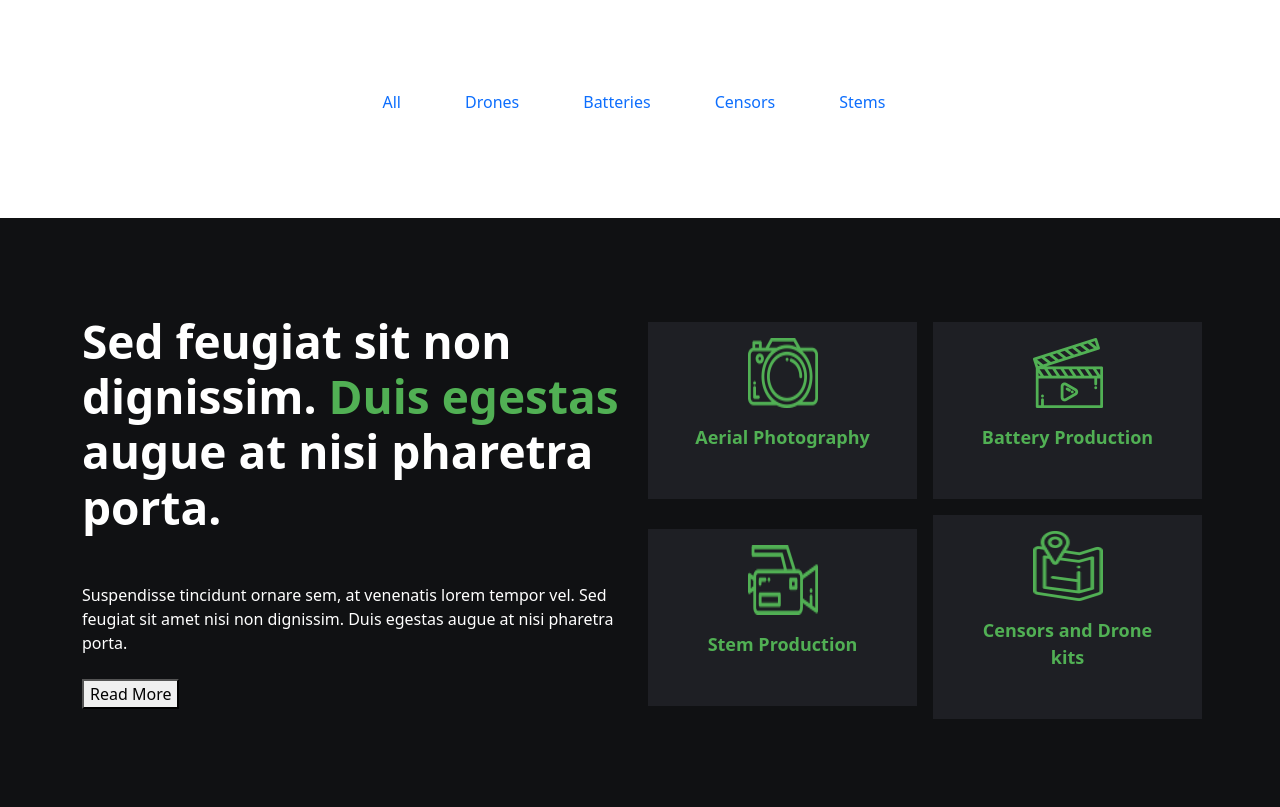
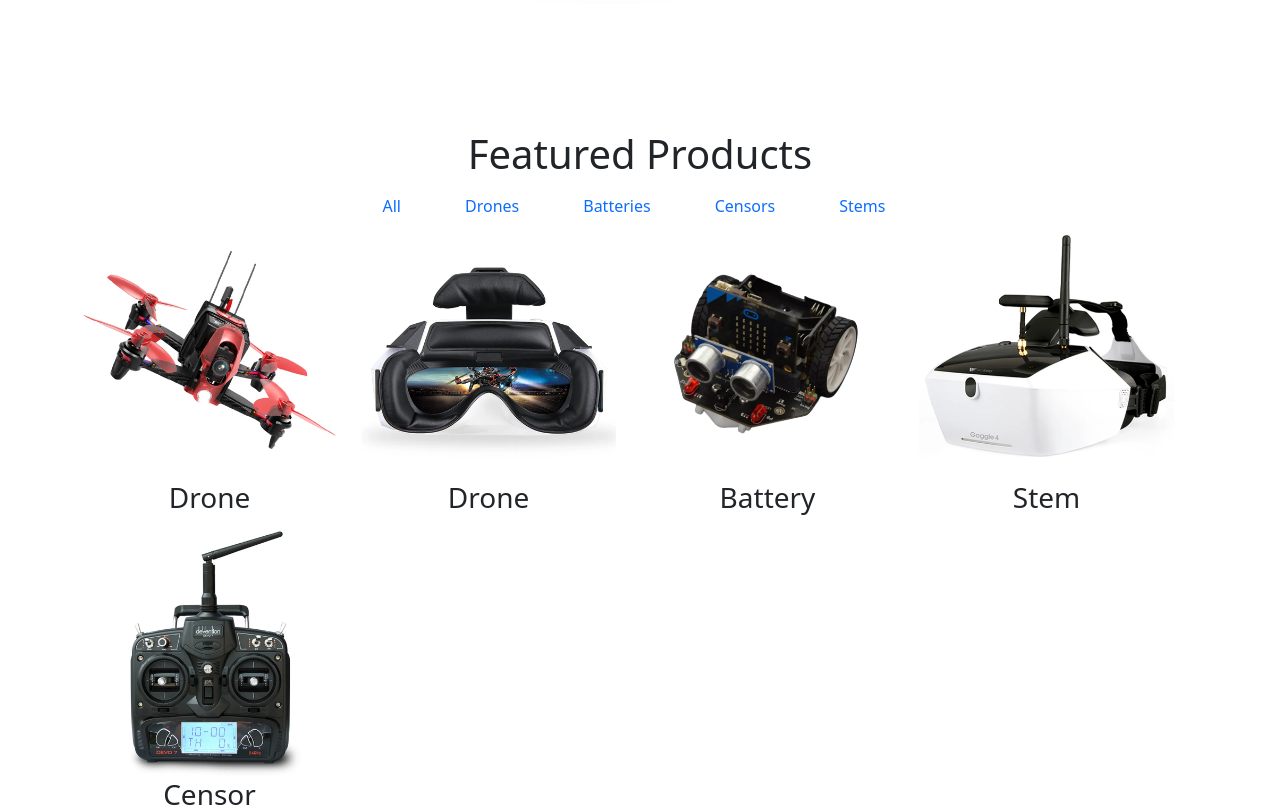
Before and after one commit to Rhoda-bot/ventory, a Next.js app: page / in a window 1280 px wide. Shown: the part 920-1727 px from the top of the page. Built offline with nearby package versions, Linux system fonts and the light colour scheme; some icons are missing.

Commit message:
created the product page.

```diff
--- a/pages/home/banner.js
+++ b/pages/home/banner.js
@@ -55,27 +55,27 @@ const Banner = () => {
                     </div>
                     <div className=" col-md-9 banner__image"></div>
                 </div>
-                <div className="row">
+                <div className="row pt-5">
 
                 <Slider {...settings}>
                     <div>
-                        <Image src={censor} className='img-fluid'/>
+                        <Image src={censor} alt='image' className='img-fluid'/>
                     </div>
                     <div>
-                        <Image src={drone1} className='img-fluid'/>
+                        <Image src={drone1} alt='image' className='img-fluid'/>
 
                     </div>
                     <div>
-                    <Image src={battery2} className='img-fluid'/>
+                    <Image src={battery2} alt='image' className='img-fluid'/>
                     </div>
                     <div>
-                    <Image src={dronekit2} className='img-fluid'/>
+                    <Image src={dronekit2} alt='image' className='img-fluid'/>
                     </div>
                     <div>
-                    <Image src={drone2} className='img-fluid'/>
+                    <Image src={drone2 }  alt='image'className='img-fluid'/>
                     </div>
                     <div>
-                    <Image src={battery} className='img-fluid'/>
+                    <Image src={battery} alt='image' className='img-fluid'/>
                     </div>
                 </Slider>
                 </div>
--- a/pages/index.js
+++ b/pages/index.js
@@ -1,5 +1,4 @@
 import Head from 'next/head'
-import Services from './services'
 import Footer from './reusables/footer'
 
 import Header from './reusables/header'
@@ -14,7 +13,6 @@ export default function Home() {
      <Header />
      <Banner />
       <Products />
-     <Services />
      <Footer />
     </>
   )
--- a/pages/products/index.js
+++ b/pages/products/index.js
@@ -1,28 +1,55 @@
 import { useState } from 'react';
 import productData from '../utility/products.json'
+import productListData from '../utility/product_list.json'
 import Link  from 'next/link'
 const Products = () => {
 
     const [products, setProducts] = useState(productData);
+    const [productList, setProductList] = useState(productListData);
+    const [ allProducts, setAllProducts] = useState(productList)
     const handleProductLists = (slug) => {
-        console.log(slug);
+        console.log("I clicked on: ",  slug);
+        const filt = productList.filter((val) => val.slug === slug)
+        setAllProducts(filt);
+
     }
+    const handleShowAllProducts = () => {
+        setAllProducts(productList);
+      };
     return (
         <>
-            <div className="products py-5">
+            <div className="products py-5 text-center">
                 <div className="container py-5">
                     <div className="row">
+                        <h1>Featured Products</h1>
                         <ul className='nav justify-content-center'>
+                            <li className=' nav-item mx-3'>
+                               <button onClick={ handleShowAllProducts } className='nav-link'>All</button>
+                            </li>
                         {
                             products && products.map((val)=> (
                                 <>
-                                    <li className=' nav-item mx-3 ' key={val.id}>
-                                        <Link href="#" className='nav-link' onClick={handleProductLists(val.slug)}>{val.name}</Link>
+                                    <li className=' nav-item mx-3' key={val.id}>
+                                        <button href="#" className='nav-link' key={val.id}  onClick={() => handleProductLists(val.slug)}>{val.name}</button>
                                     </li>
                                 </>
                             ))
                         }
                         </ul>
+                      <div className='row'>
+                            {
+                                allProducts && allProducts.map(({id,name,image})=> (
+                                    <>
+                                    <div className='col-md-3'>
+                                        <div key={id}>
+                                            <img src={image} className='img-fluid'/>
+                                            <h3>{name}</h3>
+                                        </div>
+                                    </div>
+                                    </>
+                                ))
+                            }
+                      </div>
                     </div>
                 </div>
             </div>
--- a/pages/reusables/header.js
+++ b/pages/reusables/header.js
@@ -5,24 +5,24 @@ import Link from 'next/link';
 function Header() {
   return (
     <>
-        <nav class="navbar navbar-expand-lg bg-light">
-        <div class="container">
-            <button class="navbar-toggler" type="button" data-bs-toggle="collapse" data-bs-target="#navbarText" aria-controls="navbarText" aria-expanded="false" aria-label="Toggle navigation">
-            <span class="navbar-toggler-icon"></span>
+        <nav className="navbar navbar-expand-lg bg-light">
+        <div className="container">
+            <button className="navbar-toggler" type="button" data-bs-toggle="collapse" data-bs-target="#navbarText" aria-controls="navbarText" aria-expanded="false" aria-label="Toggle navigation">
+            <span className="navbar-toggler-icon"></span>
             </button>
-            <div class="collapse navbar-collapse" id="navbarText">
-            <ul class="navbar-nav me-auto mb-2 mb-lg-0">
-                <li class="nav-item">
-                <Link class="nav-link active" aria-current="page" href="#">hello@trybasket.com</Link>
+            <div className="collapse navbar-collapse" id="navbarText">
+            <ul className="navbar-nav me-auto mb-2 mb-lg-0">
+                <li className="nav-item">
+                <Link className="nav-link active" aria-current="page" href="#">hello@trybasket.com</Link>
                 </li>
-                <li class="nav-item">
-                <Link class="nav-link" href="#"> Free Shipping for all Order above ₹299</Link>
+                <li className="nav-item">
+                <Link className="nav-link" href="#"> Free Shipping for all Order above ₹299</Link>
                 </li>
-                <li class="nav-item">
-                <Link class="nav-link" href="#">Pricing</Link>
+                <li className="nav-item">
+                <Link className="nav-link" href="#">Pricing</Link>
                 </li>
             </ul>
-            <div class="navbar-text d-flex">
+            <div className="navbar-text d-flex">
                 <span className='mx-2 px-1'><i className='fa fa-facebook'/></span>
                 <span className='mx-2 px-1'><i className='fa fa-twitter'/></span>
                 <span className='mx-2 px-1'><i className='fa fa-linkedin'/></span>
@@ -34,30 +34,30 @@ function Header() {
         </div>
         </nav>
 
-        <nav class="navbar navbar-expand-lg bg-white header">
-        <div class="container">
-            <Link class="navbar-brand" href="#">
+        <nav className="navbar navbar-expand-lg bg-white header">
+        <div className="container">
+            <Link className="navbar-brand" href="#">
                 <Image src={logo} className='pb-3 header--img' alt='logoin' width={100} height={50}/>
             </Link>
-            <button class="navbar-toggler" type="button" data-bs-toggle="collapse" data-bs-target="#navbarText2" aria-controls="navbarText2" aria-expanded="false" aria-label="Toggle navigation">
-            <span class="navbar-toggler-icon"></span>
+            <button className="navbar-toggler" type="button" data-bs-toggle="collapse" data-bs-target="#navbarText2" aria-controls="navbarText2" aria-expanded="false" aria-label="Toggle navigation">
+            <span className="navbar-toggler-icon"></span>
             </button>
-            <div class="collapse navbar-collapse" id="navbarText2">
-            <ul class="navbar-nav header__menu me-auto mb-2 mb-lg-0">
-                <li class="nav-item">
-                <Link class="nav-link active header__menu--link" aria-current="page" href="#">Home</Link>
+            <div className="collapse navbar-collapse" id="navbarText2">
+            <ul className="navbar-nav header__menu me-auto mb-2 mb-lg-0">
+                <li className="nav-item">
+                <Link className="nav-link active header__menu--link" aria-current="page" href="#">Home</Link>
                 </li>
-                <li class="nav-item">
-                <Link class="nav-link header__menu--link mx-3" href="#">Shop</Link>
+                <li className="nav-item">
+                <Link className="nav-link header__menu--link mx-3" href="#">Shop</Link>
                 </li>
-                <li class="nav-item">
-                <Link class="nav-link header__menu--link mx-3" href="#">Basket</Link>
+                <li className="nav-item">
+                <Link className="nav-link header__menu--link mx-3" href="#">Basket</Link>
                 </li>
-                <li class="nav-item">
-                <Link class="nav-link header__menu--link mx-3" href="#">Contact</Link>
+                <li className="nav-item">
+                <Link className="nav-link header__menu--link mx-3" href="#">Contact</Link>
                 </li>
             </ul>
-            <div class="navbar-text d-flex">
+            <div className="navbar-text d-flex">
                <span><i className='fa fa-bag'/></span>
                <span> Total: </span>
             </div>
--- a/pages/utility/product_list.json
+++ b/pages/utility/product_list.json
@@ -2,14 +2,14 @@
     {
         "id": 1,
         "category_id": 1,
-        "name": "Drones",
+        "name": "Drone",
         "slug": "drone",
         "image": "/images/drone1.jpg"
     },
     {
         "id": 2,
         "category_id": 1,
-        "name": "Drones",
+        "name": "Drone",
         "slug": "drone",
         "image": "/images/drone2.jpg"
     }
@@ -17,8 +17,22 @@
     {
         "id": 3,
         "category_id": 2,
-        "name": "Batteries",
+        "name": "Battery",
         "slug": "batteries",
         "image": "/images/batery2.png"
+    },
+    {
+        "id": 4,
+        "category_id": 4,
+        "name": "Stem",
+        "slug": "stems",
+        "image": "/images/stem.jpg"
+    },
+    {
+        "id": 5,
+        "category_id": 3,
+        "name": "Censor",
+        "slug": "censors",
+        "image": "/images/censor.jpg"
     }
 ]
--- a/pages/utility/products.json
+++ b/pages/utility/products.json
@@ -1,9 +1,4 @@
 [
-    {
-        "id": 0,
-        "name": "All",
-        "slug": "all"
-    },
     {
         "id": 1,
         "name": "Drones",
```
